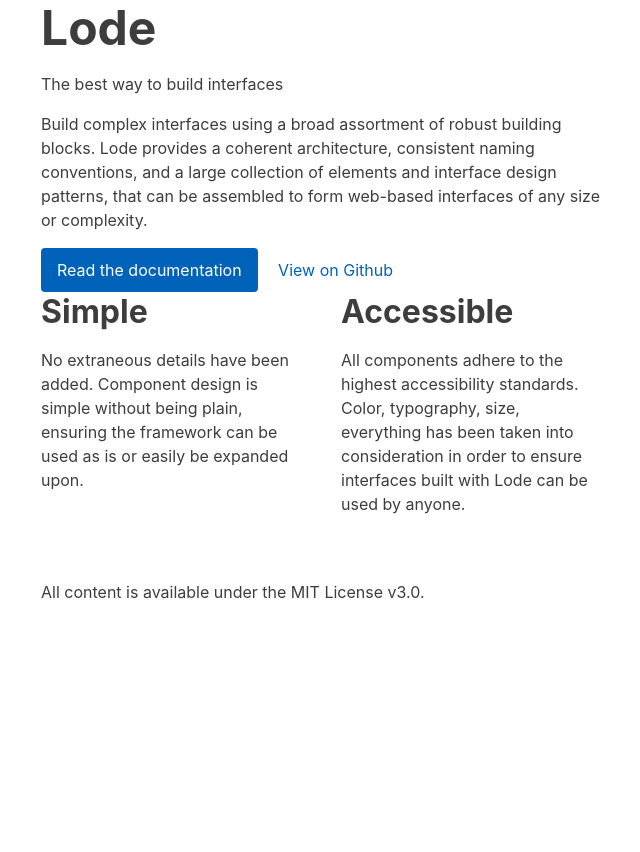
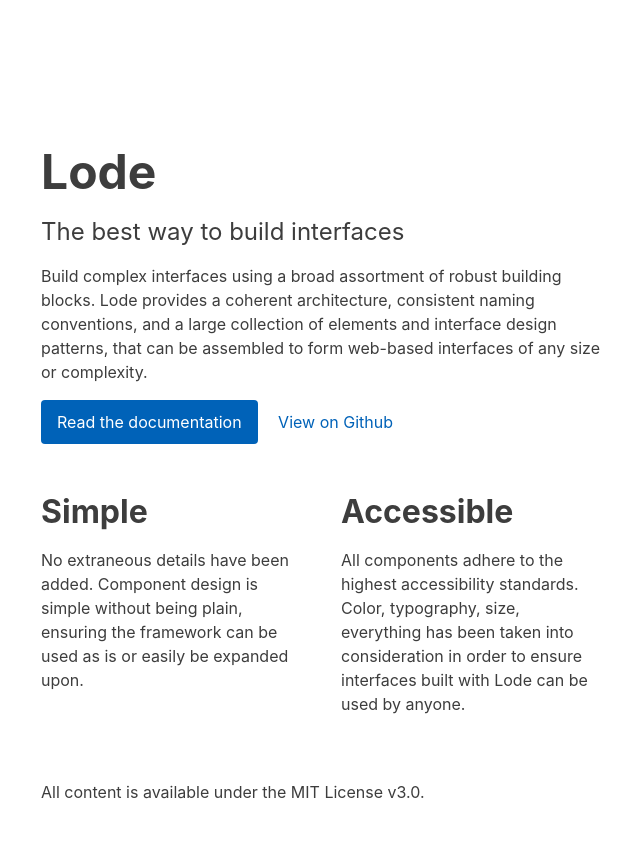
Before and after one commit to pixeltrove/lode-website, a website: page index.html in a window 1280 px wide. Shown: the whole page, without its empty margins (19-659 px from the left). Before the commit the page ends 800 px from the top, so only its background shows below. Drawn offline with Linux system fonts and the light colour scheme.

Commit message:
Add intro component

```diff
--- a/index.html
+++ b/index.html
@@ -16,11 +16,13 @@
     <div class="container">
       <div class="grid laptop:grid-2">
         <div class="laptop:grid-column-1">
-          <h1>Lode</h1>
-          <p>The best way to build interfaces</p>
-          <p>Build complex interfaces using a broad assortment of robust building blocks. Lode provides a coherent architecture, consistent naming conventions, and a large collection of elements and interface design patterns, that can be assembled to form web-based interfaces of any size or complexity.</p>
-          <a class="button" href="">Read the documentation</a>
-          <a class="button button-plain" href="">View on Github</a>
+          <div class="intro">
+            <h1>Lode</h1>
+            <p class="intro-lead">The best way to build interfaces</p>
+            <p>Build complex interfaces using a broad assortment of robust building blocks. Lode provides a coherent architecture, consistent naming conventions, and a large collection of elements and interface design patterns, that can be assembled to form web-based interfaces of any size or complexity.</p>
+            <a class="button" href="">Read the documentation</a>
+            <a class="button button-plain" href="">View on Github</a>
+          </div>
 
           <div class="grid laptop:grid-2">
             <div class="laptop:grid-column-1">
--- /dev/null
+++ b/source/components/intro.scss
@@ -0,0 +1,15 @@
+// INTRO
+// -----------------------------------------------------------------------------
+
+@use "../tokens" as *;
+
+.intro {
+  padding-top: 3 * $space-large-a;
+  padding-bottom: $space-large-a;
+
+  &-lead {
+    margin-bottom: $space-regular;
+    font-size: $font-size-large-c;
+    line-height: $line-height-small-a;
+  }
+}
--- a/source/main.scss
+++ b/source/main.scss
@@ -17,6 +17,7 @@
 @use "./components/global-footer";
 @use "./components/global-header";
 @use "./components/link";
+@use "./components/intro";
 @use "./components/menu";
 @use "./components/navigation";
 @use "./components/notice";
```
Also changed, not shown: build/main.css.
